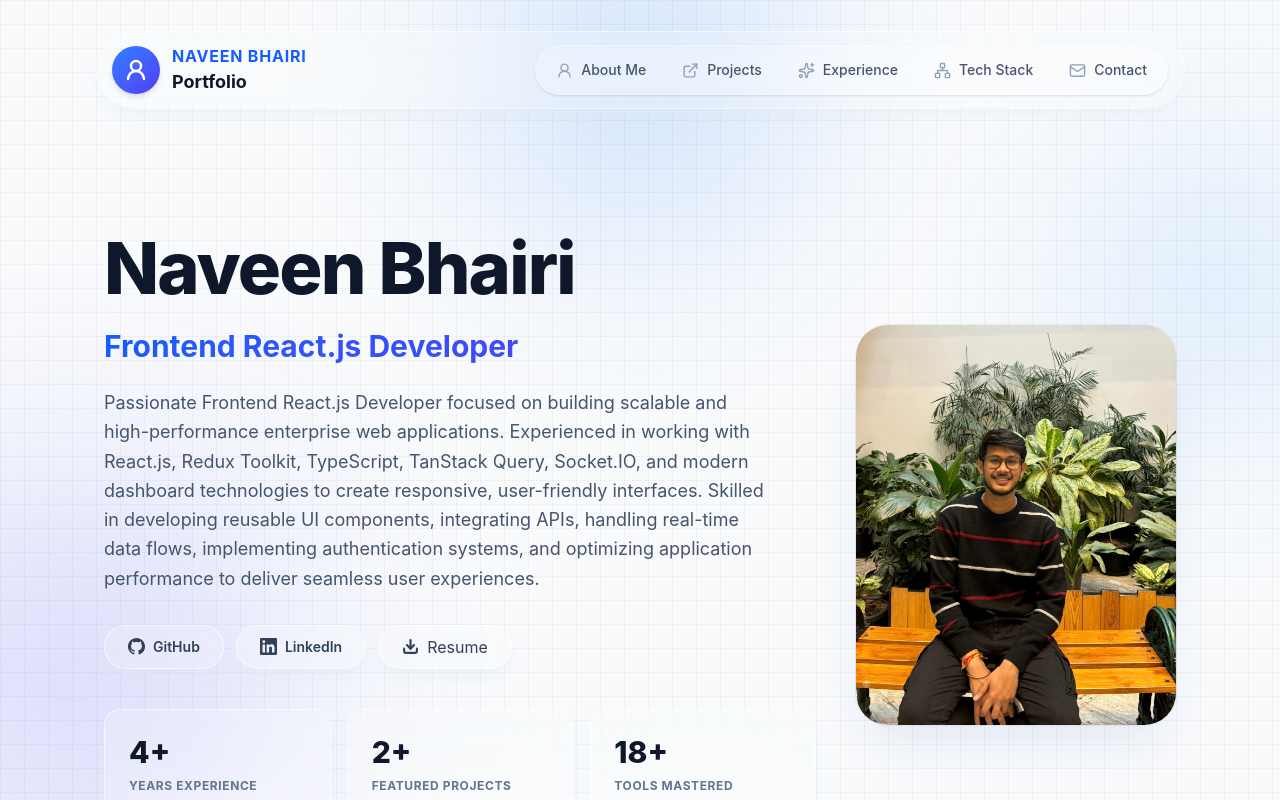
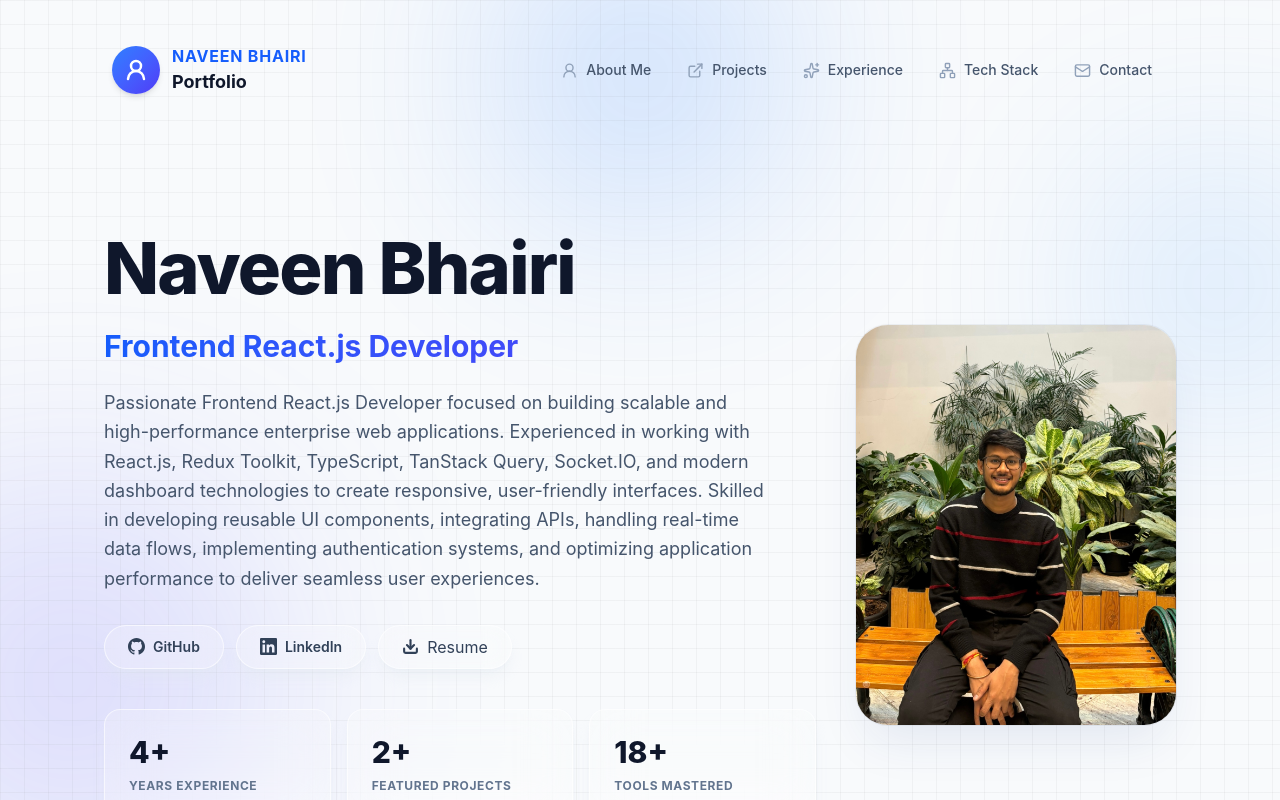
Before and after one commit to naveenbhairi/Profile, a React (Vite) app: page / in a window 1280 px wide. Shown: the top 800 px of the page. Built offline with nearby package versions, Linux system fonts and the light colour scheme.

Commit message:
Resolved merge conflicts0

```diff
--- a/src/App.tsx
+++ b/src/App.tsx
@@ -206,7 +206,7 @@ function App() {
       </div>
 
       <div className="mx-auto flex w-full max-w-6xl flex-col gap-20 px-4 py-8 sm:px-6 lg:px-8">
-        <header className={`sticky top-4 z-50 mx-auto w-full bg-white/20 px-4 py-3 shadow-lg shadow-slate-200/40 ring-1 ring-white/60 backdrop-blur-xl transition-all ${isMobileMenuOpen ? "rounded-3xl" : "rounded-full"}`}>
+        <header className={`sticky top-4 z-50 mx-auto w-full bg-transparent px-4 py-3 transition-all ${isMobileMenuOpen ? "rounded-3xl" : "rounded-full"}`}>
           <div className="flex items-center justify-between">
             <a href="#" className="group flex min-w-0 items-center gap-3">
               <div className="grid size-12 shrink-0 place-items-center rounded-full bg-gradient-to-br from-blue-500 to-indigo-600 text-white shadow-md transition-transform group-hover:scale-105">
@@ -233,7 +233,7 @@ function App() {
 
             {/* Desktop Nav */}
             <div className="hidden lg:flex lg:items-center lg:gap-3">
-              <nav className="flex items-center gap-1 rounded-full border border-white/40 bg-white/10 p-1 shadow-sm backdrop-blur-md">
+              <nav className="flex items-center gap-1">
                 {navItems.map((item) => (
                   <a
                     className="group inline-flex h-10 shrink-0 items-center gap-2 rounded-full px-4 text-sm font-medium text-slate-600 transition-all hover:bg-slate-900 hover:text-white"
@@ -253,7 +253,7 @@ function App() {
           {/* Mobile Nav Content */}
           {isMobileMenuOpen && (
             <div className="mt-4 flex flex-col gap-4 pb-2 lg:hidden">
-              <nav className="flex flex-col gap-2 rounded-2xl border border-white/40 bg-white/10 p-2 shadow-sm backdrop-blur-md">
+              <nav className="flex flex-col gap-2">
                 {navItems.map((item) => (
                   <a
                     className="group inline-flex h-11 items-center gap-3 rounded-xl px-4 text-sm font-medium text-slate-600 transition-all hover:bg-slate-900 hover:text-white"
```
